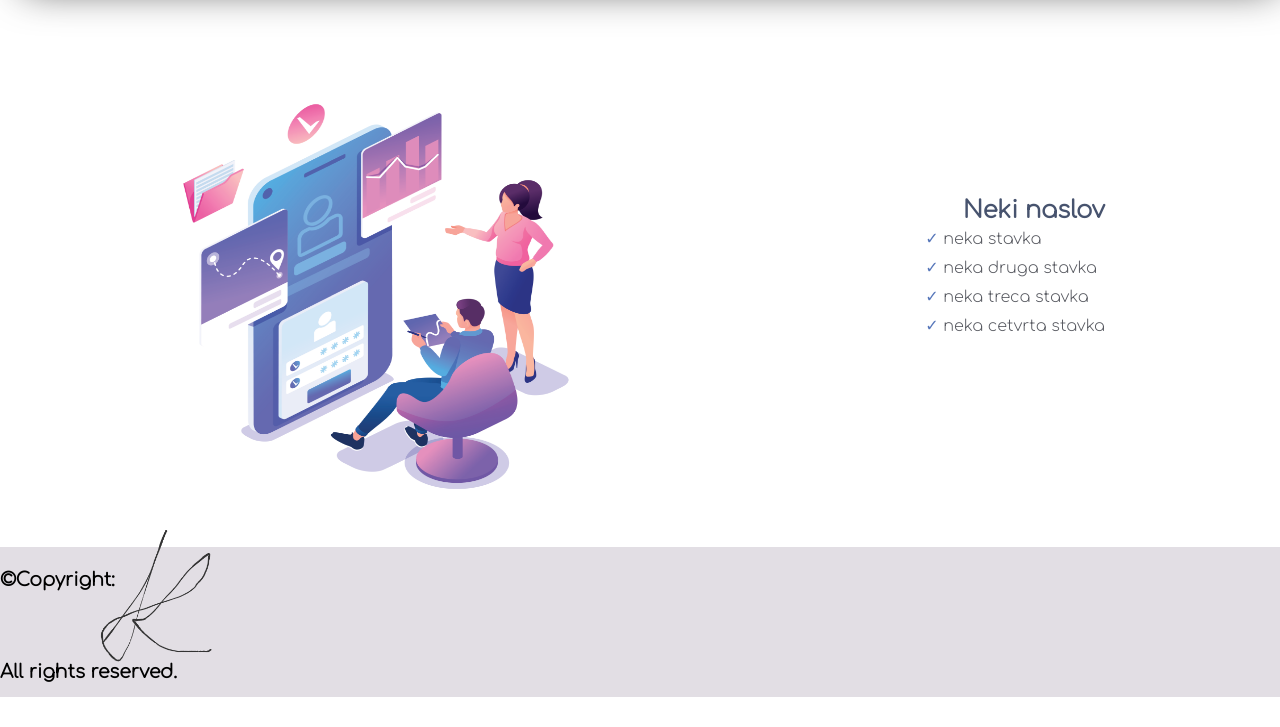
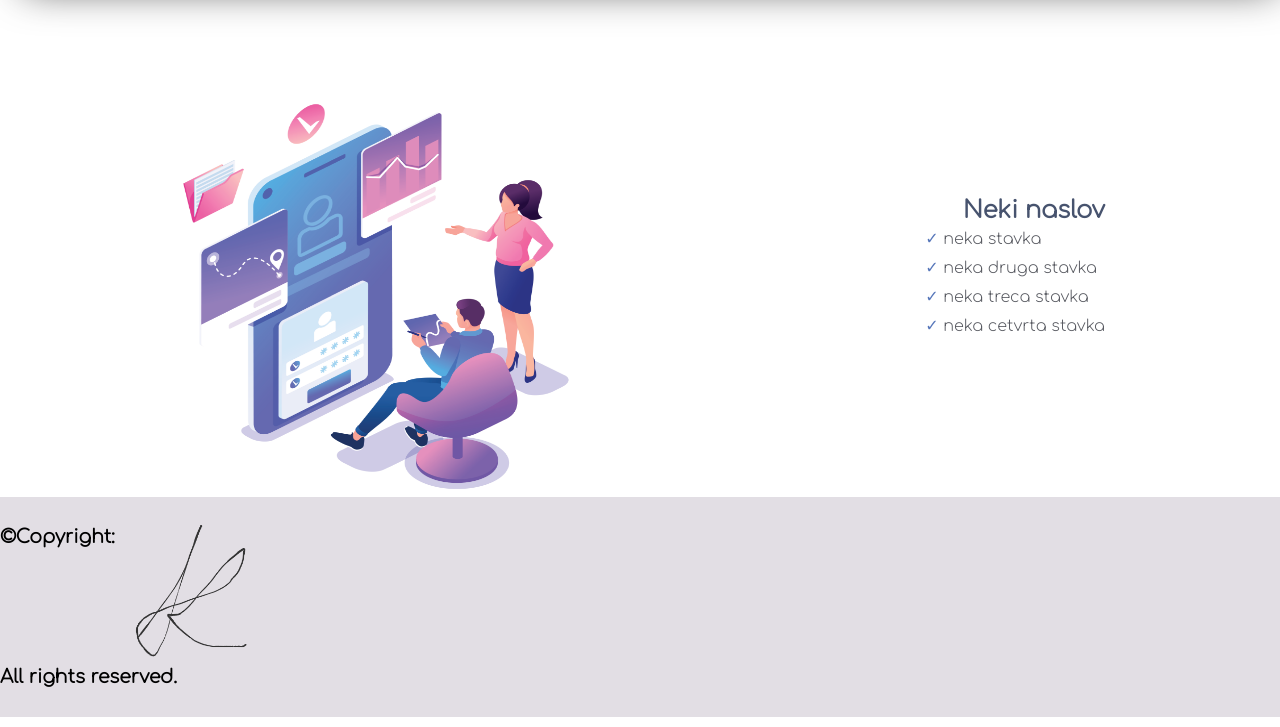
Before and after one commit to AmilKahrovic06/HTML_CSS, a plain HTML site: page html-css test-vezba/indeks.html in a window 1280 px wide. Shown: the part 73-800 px from the top of the page. Drawn offline with Linux system fonts and the light colour scheme.

Commit message:
small changes in code

```diff
--- a/html-css test-vezba/indeks.html
+++ b/html-css test-vezba/indeks.html
@@ -37,10 +37,10 @@
 </div>
 </article>
 <footer>
-    <h3>©Copyright:</h3>
+    <h3 id="copyright">©Copyright:</h3>
     <img src="esignature_cocosign.png" alt="potpis">
+    <h3 id="rights">All rights reserved.</h3>
+</footer>
 
-</footer>
-<h3>All rights reserved.</h3>
 </body>
 </html>
--- a/html-css test-vezba/style.css
+++ b/html-css test-vezba/style.css
@@ -93,20 +93,22 @@ article h1{
     color: #47536e;
 }
 footer{
-    margin-top:50px;
     background-color:rgb(226, 222, 228) ;
-    height: 100px;
+    height:fit-content;
     display: flex;
-    flex-direction: row;
-    align-items: center;
-    padding-bottom: 50px;
+    flex-direction: column;
+    align-items: flex-start;
+    align-self: flex-end;
 }
 footer img{
-    margin-left: -150px;
     height: 150px;
     width: 550px;
-    margin-top:0;
+    margin-top: -30px;
+
 }
-h3{
-    margin-top: -35px;
+footer #copyright{
+    padding-top: 30px;
 }
+footer #rights{
+    padding-bottom: 30px;
+}
```
